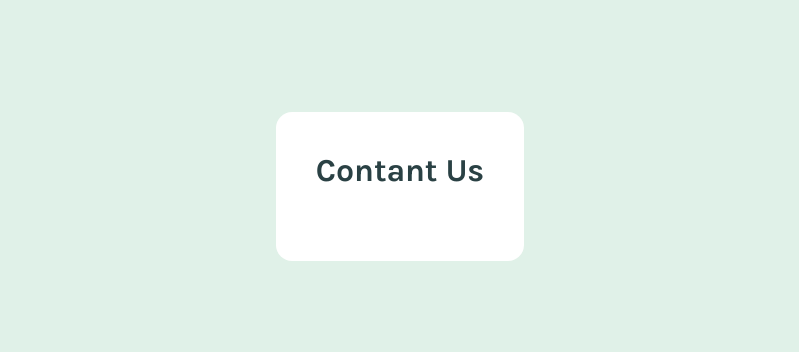
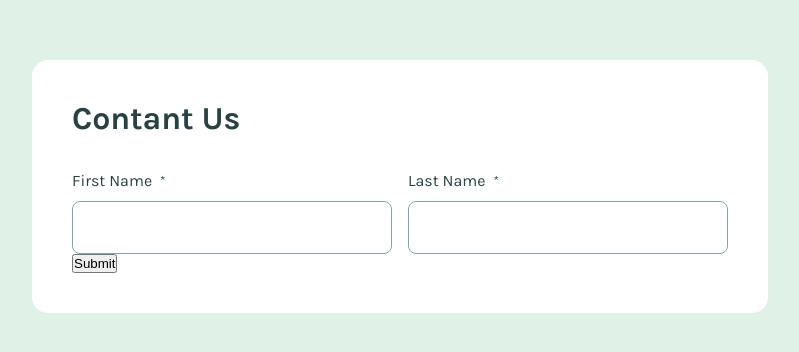
Before and after one commit to moustafaessam/Form, a React (Vite) app: page / in a window 1280 px wide. Shown: the part 214-566 px from the top of the page, without its empty margins (240-1039 px from the left). Built offline with nearby package versions, Linux system fonts and the light colour scheme.

Commit message:
added the the name section with form validation and accessibility

```diff
--- a/package.json
+++ b/package.json
@@ -12,7 +12,6 @@
   "dependencies": {
     "react": "^19.0.0",
     "react-dom": "^19.0.0",
-    "react-hook-form": "^7.55.0",
     "styled-components": "^6.1.16"
   },
   "devDependencies": {
--- a/src/App.tsx
+++ b/src/App.tsx
@@ -1,23 +1,66 @@
 import styled from "styled-components";
 import { GlobalStyle } from "./GlobalStyle";
 import Title from "./components/Title";
+import { FormProvider, useForm } from "react-hook-form";
+import Name from "./components/Name";
 
 const StyledMainContainer = styled.form`
   background-color: var(--white);
   padding: 4rem;
   border-radius: 1.6rem;
+  max-width: 73.6rem;
+  width: 100%;
   @media (max-width: 620px) {
     padding: 2.4rem;
   }
 `;
 
+const StyledNameContainer = styled.div`
+  display: flex;
+  justify-content: space-between;
+  gap: 1.6rem;
+  @media (max-width: 620px) {
+    display: block;
+  }
+`;
+
+const StyledInnerContainer = styled.div`
+  display: flex;
+  flex-direction: column;
+  gap: 2.4rem;
+`;
+
+export type FormInputs = {
+  firstName: string;
+  lastName: string;
+  email: string;
+  queryType: string;
+  message: string;
+};
+
 export default function App() {
+  const form = useForm<FormInputs>();
+  const { handleSubmit } = form;
+
+  function onSubmit(data: FormInputs) {
+    console.log("Form Submitted:", data);
+  }
+
   return (
     <>
       <GlobalStyle />
-      <StyledMainContainer>
-        <Title />
-      </StyledMainContainer>
+      <FormProvider {...form}>
+        <StyledMainContainer onSubmit={handleSubmit(onSubmit)}>
+          <Title />
+          <StyledInnerContainer>
+            <StyledNameContainer>
+              <Name nameType="first name" />
+              <Name nameType="last name" />
+            </StyledNameContainer>
+          </StyledInnerContainer>
+          <button type="submit">Submit</button>
+        </StyledMainContainer>
+      </FormProvider>
     </>
   );
 }
--- a/src/components/FirstName.tsx
+++ /dev/null
@@ -1,3 +0,0 @@
-export default function FirstName() {
-  return <div></div>;
-}
--- /dev/null
+++ b/src/components/Name.tsx
@@ -0,0 +1,76 @@
+import { useFormContext } from "react-hook-form";
+import styled from "styled-components";
+import { FormInputs } from "../App";
+
+const StyledContainer = styled.div`
+  flex-grow: 1;
+  display: flex;
+  flex-direction: column;
+  gap: 0.8rem;
+`;
+
+const StyledLabel = styled.label`
+  display: flex;
+  align-items: center;
+  gap: 0.8rem;
+  font-family: "Karla Regular";
+  font-size: var(--body-sm);
+  line-height: 150%;
+  color: var(--grey-900);
+  text-transform: capitalize;
+`;
+
+const StyledInput = styled.input`
+  width: 100%;
+  padding: 1.2rem 2.4rem;
+  border-radius: 0.8rem;
+  outline: none;
+  font-family: "Karla Regular";
+  font-size: var(--body-md);
+  line-height: 150%;
+  &:focus,
+  &:hover {
+    outline: 1px solid var(--green-600) !important;
+  }
+`;
+
+const StyledError = styled.p`
+  font-family: "Karla Regular";
+  color: var(--red);
+  font-size: var(--body-sm);
+`;
+
+type NameProps = {
+  nameType: "first name" | "last name";
+};
+
+export default function Name({ nameType }: NameProps) {
+  const fieldName = nameType === "first name" ? "firstName" : "lastName";
+
+  const {
+    register,
+    formState: { errors },
+  } = useFormContext<FormInputs>();
+
+  return (
+    <StyledContainer>
+      <StyledLabel htmlFor={fieldName}>
+        {nameType} <sup>*</sup>
+      </StyledLabel>
+      <StyledInput
+        type="text"
+        id={fieldName}
+        autoComplete="on"
+        {...register(fieldName, { required: "This field is required" })}
+        aria-invalid={errors[fieldName] ? "true" : "false"}
+        style={{
+          outline: errors[fieldName] ? "1px solid var(--red)" : "",
+          border: errors[fieldName] ? "none" : "1px solid var(--grey-500)",
+        }}
+      />
+      {errors[fieldName] && (
+        <StyledError>{errors[fieldName]?.message}</StyledError>
+      )}
+    </StyledContainer>
+  );
+}
```
Also changed, not shown: 1 other file (tests, documents, lock files or other folders).
